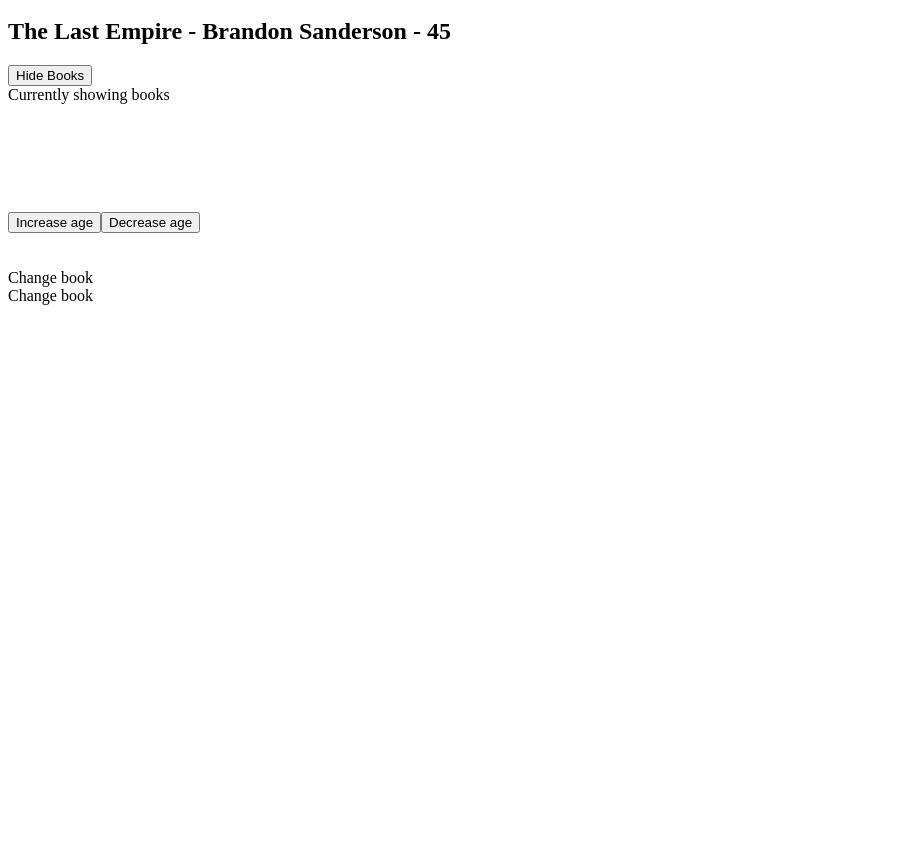
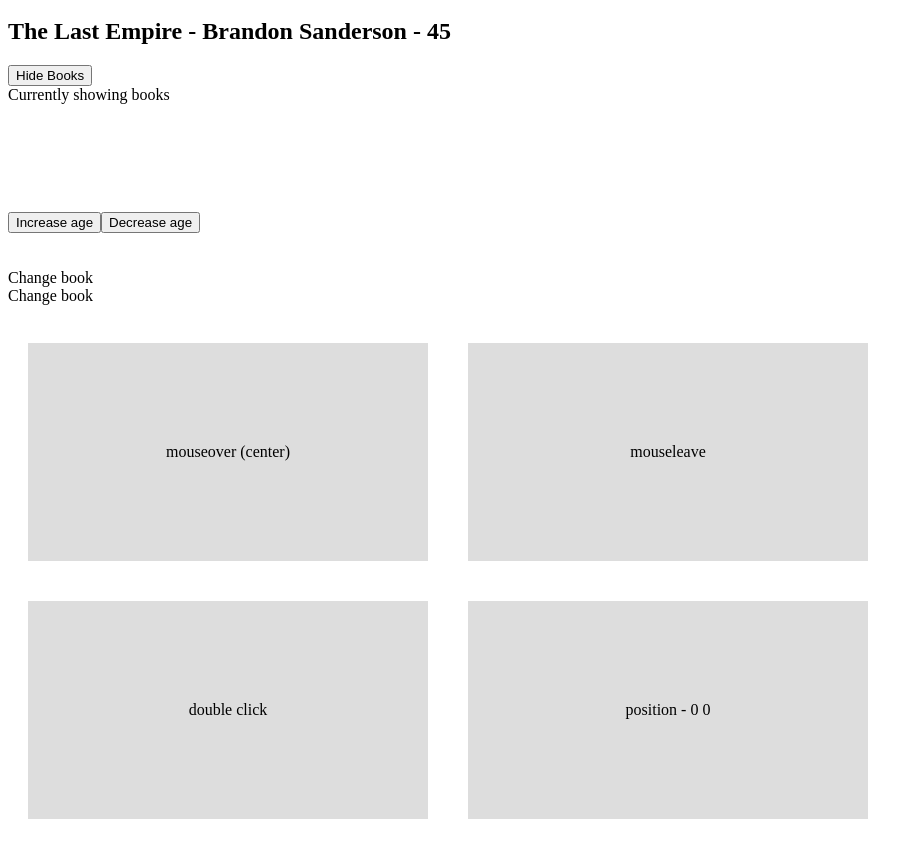
Before and after one commit to Shameel-Fazul/Vue-APP, a plain HTML site: page index.html in a window 1280 px wide. Shown: the part 48-895 px from the top of the page, without its empty margins (0-923 px from the left). Before the commit the page ends 800 px from the top, so only its background shows below. Drawn offline with nearby package versions, Linux system fonts and the light colour scheme.

Commit message:
Mouse Events

```diff
--- a/app.js
+++ b/app.js
@@ -5,7 +5,9 @@ const app = Vue.createApp({
             showBooks: true,
             title: 'The Last Empire',
             author: 'Brandon Sanderson',
-            age: 45
+            age: 45,
+            x: 0,
+            y: 0
         }
     },
     methods: { // creating methods/fucntions to handle data
@@ -15,6 +17,14 @@ const app = Vue.createApp({
         },
         toggleShowBooks() {
             this.showBooks = !this.showBooks
+        },
+        handleEvent(e) {
+            console.log('mouse event triggered')
+            console.log(e.type)
+        },
+        handleMousemove(e) {
+            this.x = e.offsetX
+            this.y = e.offsetY
         }
     }
 
--- a/index.html
+++ b/index.html
@@ -4,6 +4,16 @@
     <meta name="viewport" content="width=device-width, initial-scale=1.0">
     <title>Learning Vue</title>
     <script src="https://unpkg.com/vue@3.0.2"></script>
+    <style>
+        .box {
+            padding: 100px 0;
+            width: 400px;
+            text-align: center;
+            background: #ddd;
+            margin: 20px;
+            display: inline-block;
+        }
+    </style>
 </head>
 <body>
     <h1>Hello, Vue :)</h1>
@@ -24,6 +34,12 @@
         <br><br><br>
         <div @click="title = 'something else'">Change book</div> <!-- instead of v-on: , we can also use @ -->
         <div @click="changeTitle('Oathbringer')">Change book</div> <!-- invoking a method from the component -->
+        <br>
+        <!-- mouse events -->
+        <div class="box" @mouseover="handleEvent">mouseover (center)</div> <!-- the function has the event object attached to it -->
+        <div class="box" @mouseleave="handleEvent">mouseleave</div> <!--to add custom arguments with the events, we use handleEvent($event, arg1, arg2, arg3) -->
+        <div class="box" @dblclick="handleEvent">double click</div>
+        <div class="box" @mousemove="handleMousemove">position - {{ x }} {{ y }}</div>
     </div>
 
     <script src="app.js"></script>
```
